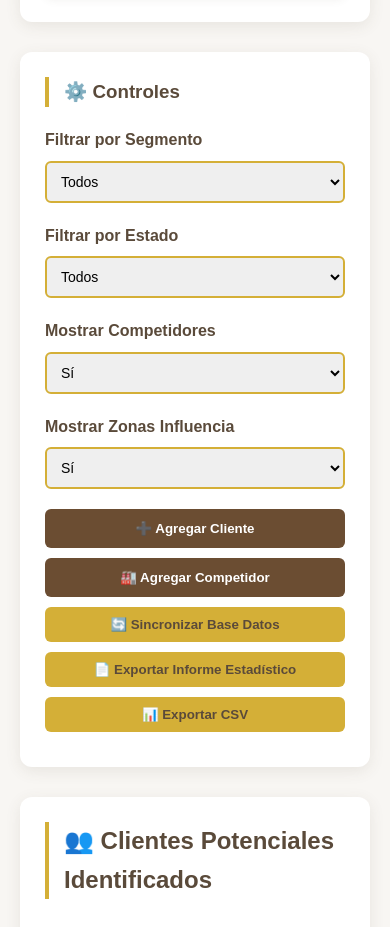
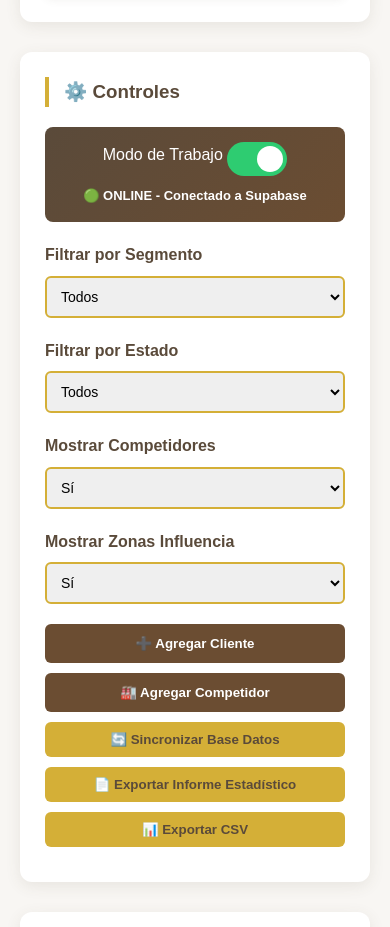
Before and after one commit to rvargastorres/CRM-NATURPELLET-V2.0, a plain HTML site: page index.html in a window 390 px wide. Shown: the part 1747-2674 px from the top of the page. Drawn offline with nearby package versions, Linux system fonts and the light colour scheme.

Commit message:
Update index.html

```diff
--- a/index.html
+++ b/index.html
@@ -87,6 +87,52 @@
             .client-info { grid-template-columns: 1fr; }
             .form-grid { grid-template-columns: 1fr; }
             .footer-links { flex-direction: column; gap: 10px; }
+            /* MODO ONLINE/OFFLINE */
+.mode-toggle-container {
+    background: linear-gradient(135deg, #5a4a3a 0%, #6b4d32 100%);
+    padding: 15px;
+    border-radius: 8px;
+    margin-bottom: 20px;
+    text-align: center;
+}
+.toggle-switch {
+    position: relative;
+    display: inline-block;
+    width: 60px;
+    height: 34px;
+}
+.toggle-switch input { opacity: 0; width: 0; height: 0; }
+.slider {
+    position: absolute;
+    cursor: pointer;
+    top: 0;
+    left: 0;
+    right: 0;
+    bottom: 0;
+    background-color: #e74c3c;
+    transition: .4s;
+    border-radius: 34px;
+}
+.slider:before {
+    position: absolute;
+    content: "";
+    height: 26px;
+    width: 26px;
+    left: 4px;
+    bottom: 4px;
+    background-color: white;
+    transition: .4s;
+    border-radius: 50%;
+}
+input:checked + .slider { background-color: #2ecc71; }
+input:checked + .slider:before { transform: translateX(26px); }
+.mode-status {
+    color: white;
+    margin-top: 10px;
+    font-size: 13px;
+    font-weight: bold;
+}
+
         }
     </style>
 </head>
@@ -139,6 +185,17 @@
 
             <div class="controls-section">
                 <h3>⚙️ Controles</h3>
+                <div class="mode-toggle-container">
+    <label style="color: white !important;">Modo de Trabajo</label>
+    <label class="toggle-switch">
+        <input type="checkbox" id="mode-toggle" onchange="cambiarModo()" checked>
+        <span class="slider"></span>
+    </label>
+    <div class="mode-status" id="mode-status">
+        🟢 ONLINE - Conectado a Supabase
+    </div>
+</div>
+
                 <div class="control-group">
                     <label for="filter-segmento">Filtrar por Segmento</label>
                     <select id="filter-segmento" onchange="filtrarMapa()">
@@ -813,6 +870,24 @@
             if (event.target === document.getElementById('competidor-modal')) cerrarModalCompetidor();
             if (event.target.classList.contains('info-modal')) event.target.style.display = 'none';
         }
+        // MODO ONLINE/OFFLINE
+let modoOnline = true;
+
+function cambiarModo() {
+    modoOnline = document.getElementById('mode-toggle').checked;
+    const status = document.getElementById('mode-status');
+
+    if (modoOnline) {
+        status.innerHTML = '🟢 ONLINE - Conectado a Supabase';
+        sincronizarConSupabase();
+    } else {
+        status.innerHTML = '🔴 OFFLINE - Modo Local';
+        localStorage.setItem('clientesBackup', JSON.stringify(clientes));
+        localStorage.setItem('competidoresBackup', JSON.stringify(competidores));
+        alert('✅ Modo Offline activado');
+    }
+}
+
     </script>
 </body>
 </html>
```
